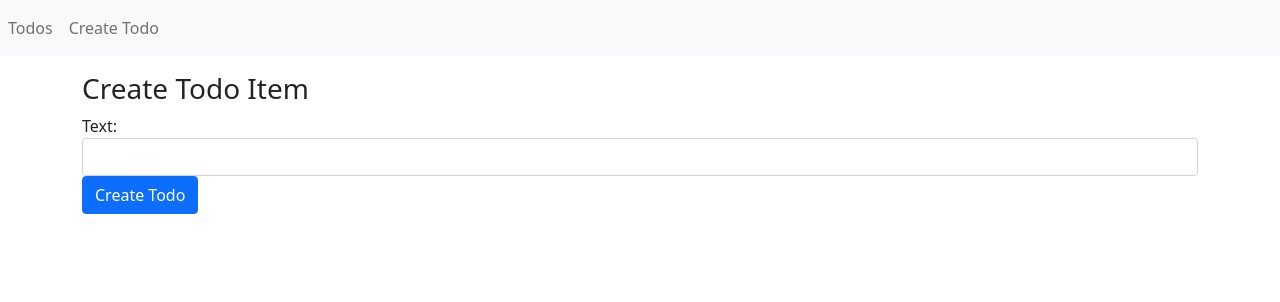
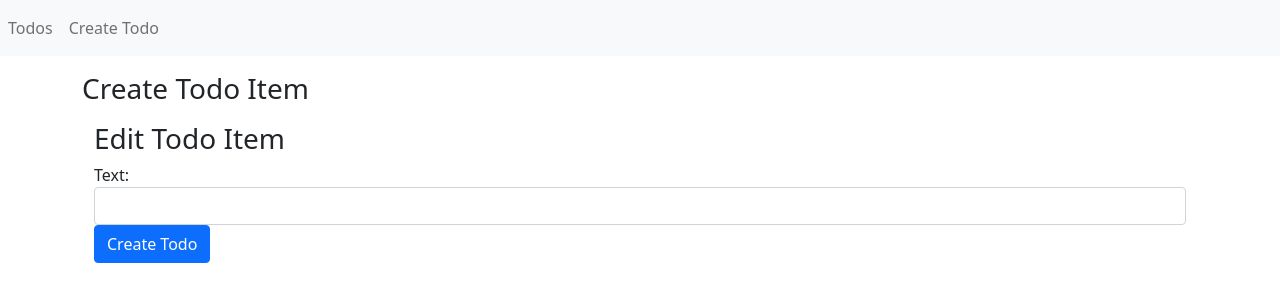
Before and after one commit to jncbalbuena/CRUD_MERN, a React (Create React App) app in the folder crud_mern/: page /create in a window 1280 px wide. Shown: the top 302 px of the page. Built offline with nearby package versions, Linux system fonts and the light colour scheme.

Commit message:
Update CreateTodo.js

```diff
--- a/crud_mern/src/CreateTodo.js
+++ b/crud_mern/src/CreateTodo.js
@@ -1,29 +1,15 @@
 import React from 'react';
-import { useForm } from "react-hook-form";
-import { useHistory} from "react-router-dom";
+import { TodoForm } from './TodoForm';
 
 export const CreateTodo = () => {
-    const {register, handleSubmit} = useForm()
-    const history = useHistory()
-    const onSubmit = handleSubmit((data) => {
+    const onSubmit = (data) => {
         alert(JSON.stringify(data));
-        history.push("/")
-    })
+    };
     return (
         <div className="container">
             <div className="mt-3">
                 <h3>Create Todo Item</h3>
-                <form onSubmit={onSubmit}>
-                    <div className="form-group">
-                        <label htmlFor="text">Text:</label>
-                        <input className ="form-control" {...register('text')} type="text" name="text" id="text"/>
-                    </div>
-                    <div className="form-group">
-                        <button type="submit" className ="btn btn-primary">
-                            Create Todo
-                        </button>
-                    </div>
-                </form>
+                <TodoForm onSubmit= {onSubmit}/>
             </div>
         </div>
     );
```
